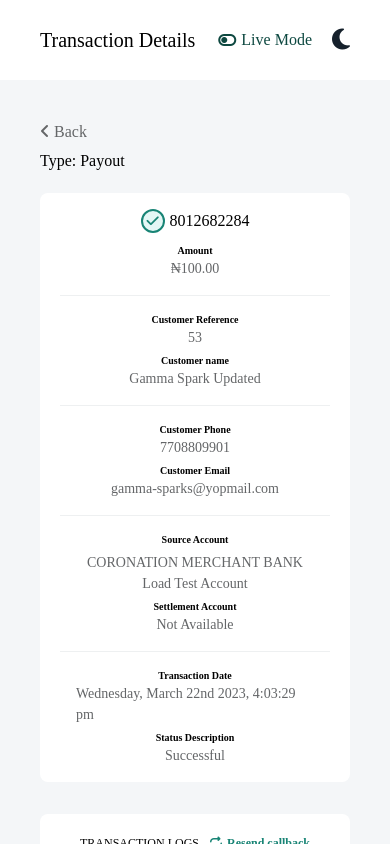
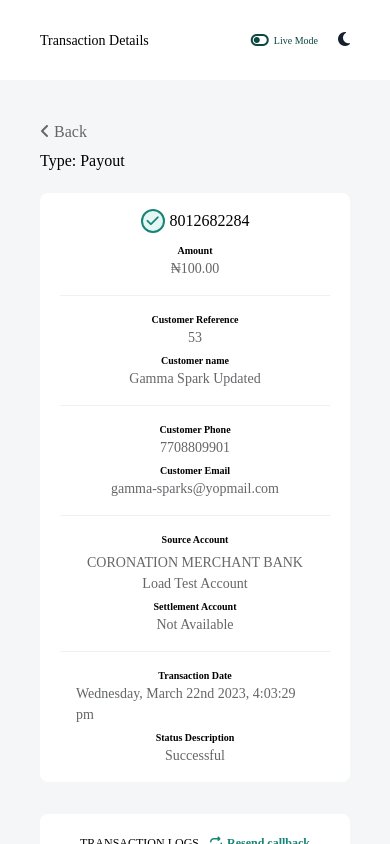
Before and after one commit to SymplyMatt/customer_dashboard_woven, a Vue app: page /dashboard/transaction/1 in a window 390 px wide. Built offline with nearby package versions, Linux system fonts and the light colour scheme; a web font is replaced by a local one.

Commit message:
responsive mobile

```diff
--- a/src/components/dashboard/main/TopMain.vue
+++ b/src/components/dashboard/main/TopMain.vue
@@ -4,17 +4,17 @@
   class="flex justify-between p-10 h-80 items-center">
     <div
     :class="isDarkMode ? 'text-white' : 'text-black'"
-    class="text-20">{{ title }}</div>
+    class="phone:text-20 sm-phone-text-16 text-14">{{ title }}</div>
     <div class="flex  items-center justify-center  gap-5">
       <div
       :class="isDarkMode ? 'text-liveModeToggleDark' : 'text-liveGreen'"
       class="flex gap-1 items-center justify-center">
         <i class="fa-solid fa-toggle-off"></i>
-        <div class="">Live Mode</div>
+        <div class="phone:text-16 sm-phone-text-14 text-10">Live Mode</div>
       </div>
       <div
       :class="isDarkMode ? 'text-greyBorder' : 'text-darkModeColorThick'"
-      class="cursor-pointer text-24" @click="toggleDarkMode">
+      class="cursor-pointer phone:text-24 sm-phone-text-20 text-16" @click="toggleDarkMode">
         <i :class="isDarkMode ? 'fa-solid fa-sun' : 'fa-solid fa-moon'"></i>
       </div>
     </div>
--- a/tailwind.config.js
+++ b/tailwind.config.js
@@ -7,6 +7,7 @@ module.exports = {
         'blue': '#3490dc',
       },
       screens: {
+        'sm-phone': '350px',
         'phone': '450px',
         'sm': '640px',
         'sm-tab': '700px',
```
